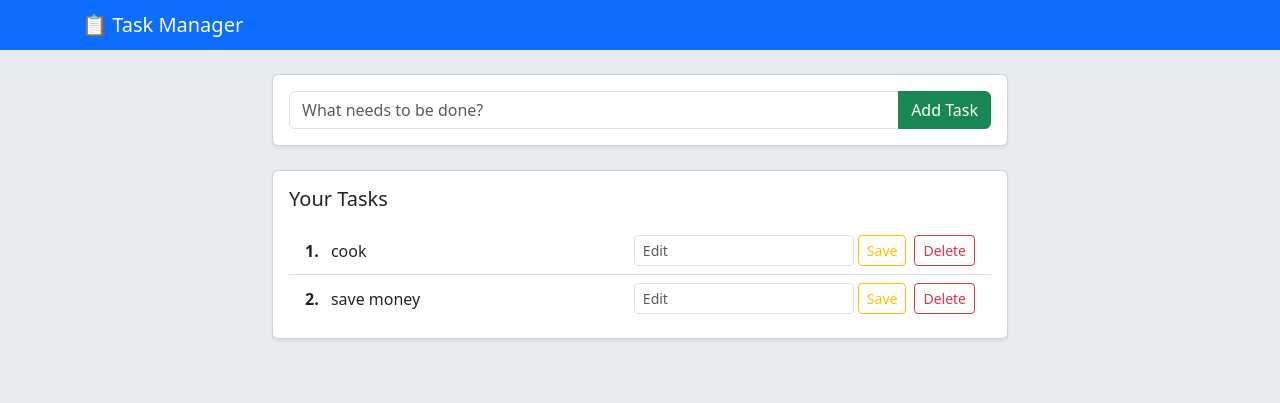
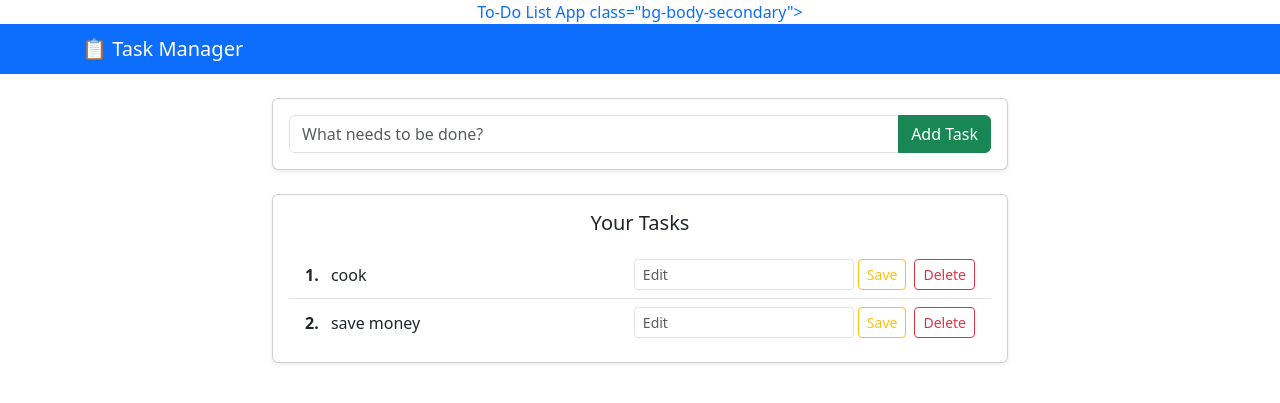
Before and after one commit to Majeed067/todo-app-cc302, a Flask app: page / in a window 1280 px wide. Shown: the top 403 px of the page. Run offline with Flask 3, Linux system fonts and the light colour scheme.

Commit message:
Update UI layout and styling

```diff
--- a/templates/index.html
+++ b/templates/index.html
@@ -8,7 +8,12 @@
     <link href="https://cdn.jsdelivr.net/npm/bootstrap@5.3.2/dist/css/bootstrap.min.css" rel="stylesheet">
 </head>
 
-<body class="bg-body-secondary">
+<body
+<h1 style="text-align:center; color:#0d6efd;">
+    To-Do List App
+</h1>
+
+class="bg-body-secondary">
 
 <!-- Header -->
 <nav class="navbar navbar-dark bg-primary">
```
